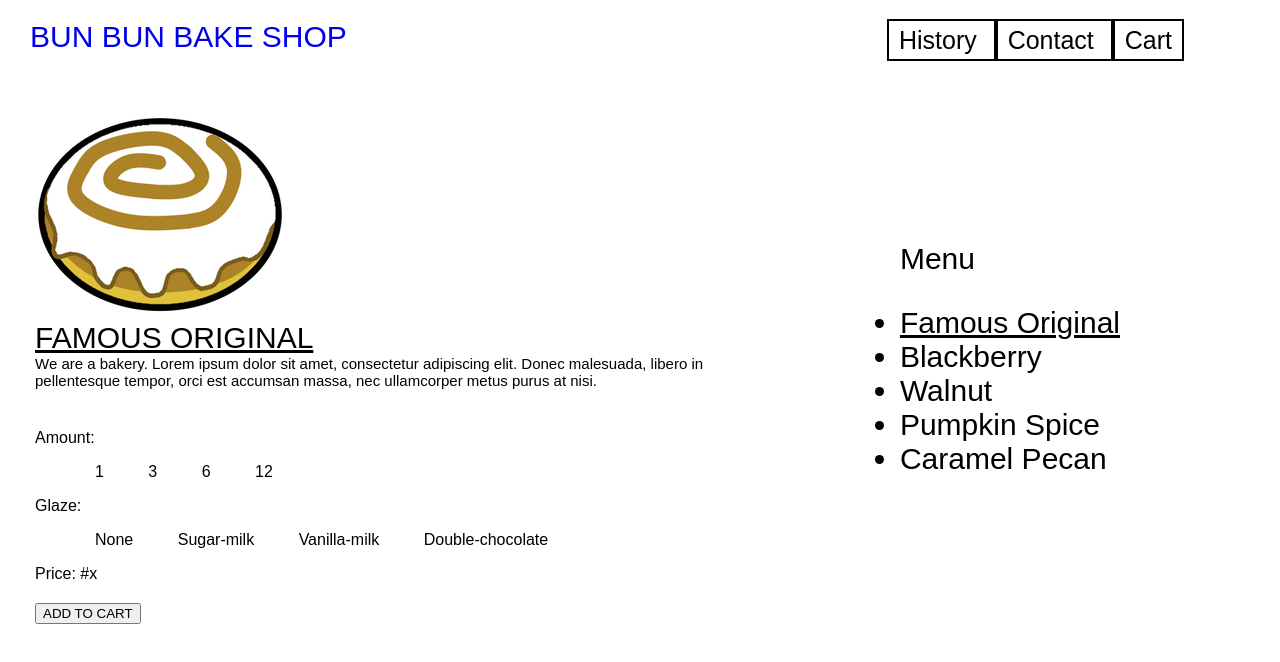
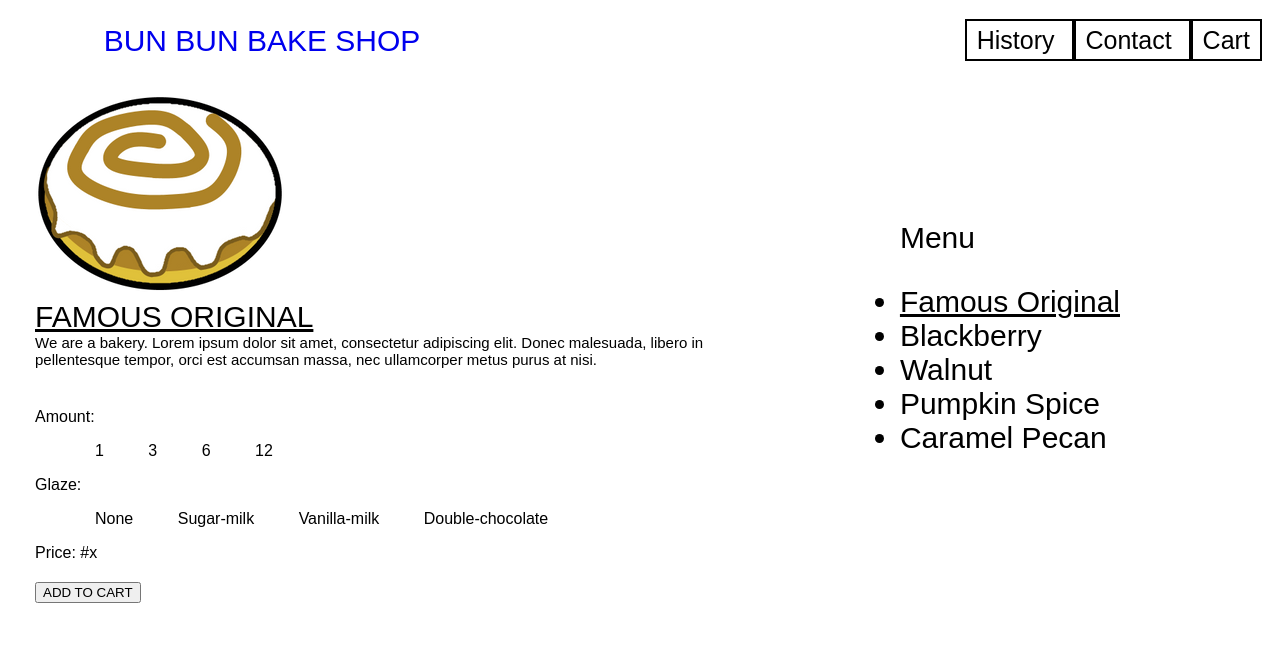
Before and after one commit to tanishqkancharla/05430, a plain HTML site: page Homework/HW5/famousoriginal.html in a window 1280 px wide. Drawn offline with Linux system fonts and the light colour scheme.

Commit message:
Modified CSS

```diff
--- a/Homework/HW5/famousoriginal.html
+++ b/Homework/HW5/famousoriginal.html
@@ -5,7 +5,7 @@
 	</head>
 	<body>
 		<div id="menu-bar-container">
-			<div>
+			<div id="home-page-link-container">
 				<a id="home-page-link" href="index.html"> BUN BUN BAKE SHOP </a>
 			</div>
 			<ul id="menu-bar">
--- a/Homework/HW5/productpage.css
+++ b/Homework/HW5/productpage.css
@@ -3,25 +3,35 @@ body {
     font-family: Arial, Helvetica, sans-serif;
 }
 
+#menu-bar-container {
+    height: 35%;
+    overflow: auto;
+    text-align: justify;
+}
+
+#home-page-link-container {
+    display: inline-block;
+    width: 40%;
+    /* padding-top: 20px; */
+    /* padding-left: 30px; */
+    text-align: center;
+    vertical-align: middle;
+}
+
 #home-page-link {
     text-decoration: none;
     font-size: 30px;
-    display: inline;
     overflow: hidden;
-    float: left;
     /* float: left; */
-    padding: 10px 0px 0px 20px;
-}
-
-#menu-bar-container {
-    height: 25%;
-    overflow: auto;
+    /* padding: 10px 0px 0px 20px; */
 }
 
 #menu-bar {
-    width: 90%;
-    height: 50px;
+    display: inline-block;
+    width: 59%;
     text-align: right;
+    vertical-align: middle;
+    padding-inline-start: 0px;
 }
 
 .menu-bar-item {
```
